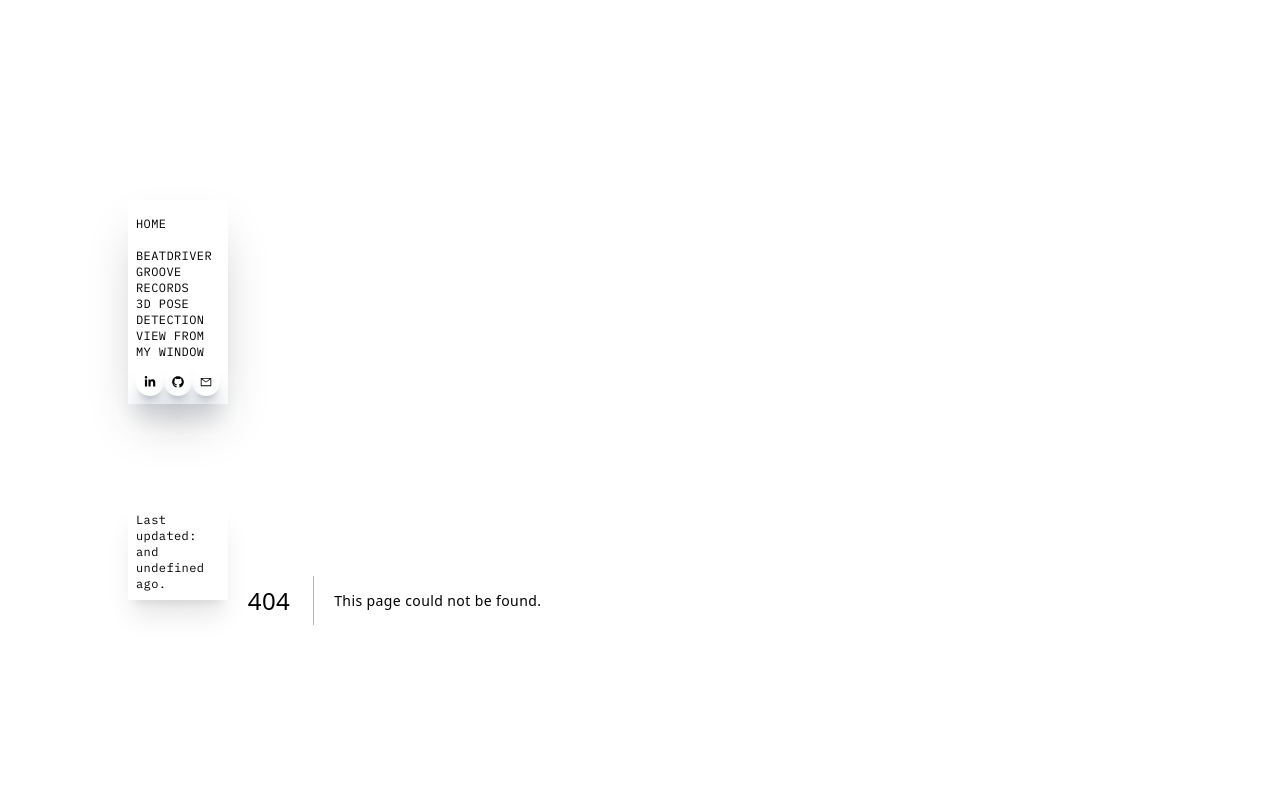
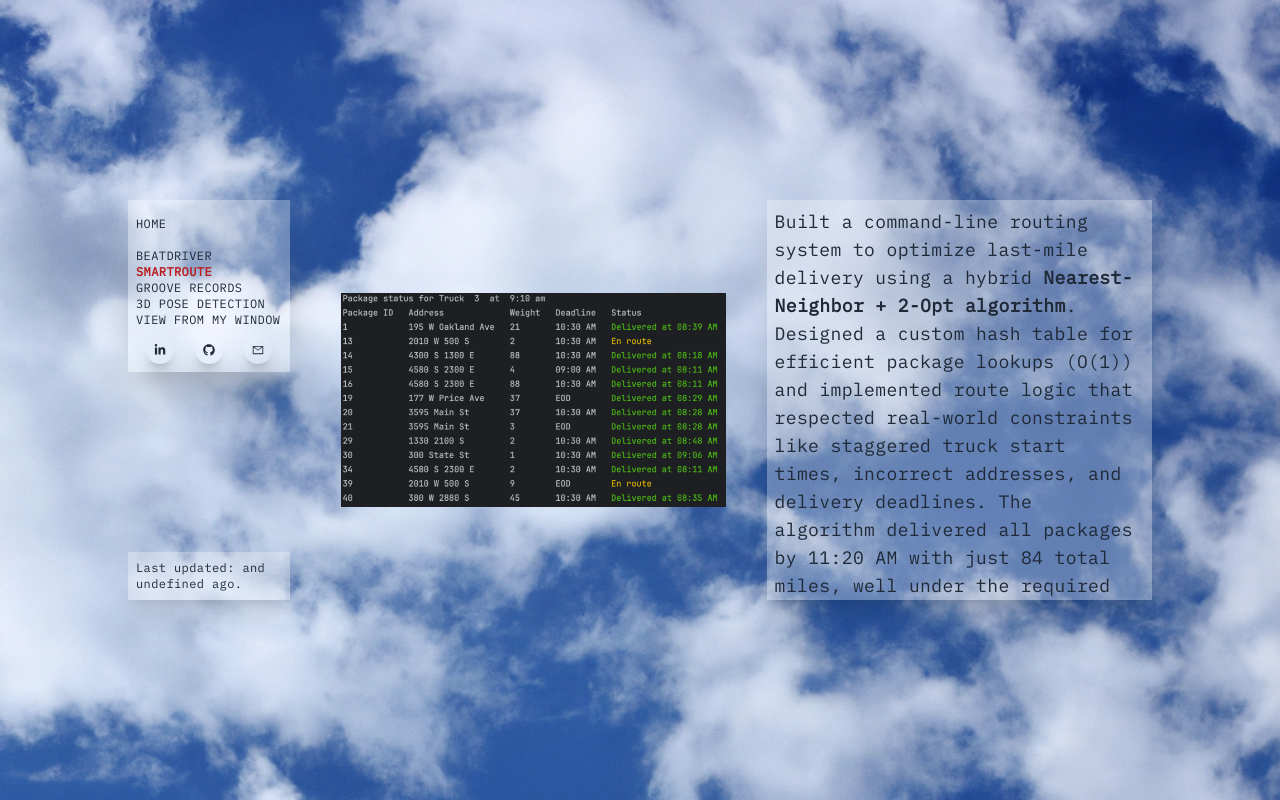
Before and after one commit to idakam/portfolio, a Next.js app: page /projects/routingdelivery in a window 1280 px wide. Before the commit this address had no page. Built offline with nearby package versions, Linux system fonts and the light colour scheme.

Commit message:
routing add

```diff
--- a/src/components/Navbar.jsx
+++ b/src/components/Navbar.jsx
@@ -19,6 +19,7 @@ const Navbar = () => {
   const listOfLinks = [
     // ["About", "/about"],
     ["BeatDriver", "/projects/beatdriver"],
+    ["SmartRoute", "/projects/routingdelivery"],
     ["Groove Records", "/projects/grooverecords"],
     ["3D Pose Detection", "/projects/posedetection"],
     ["View From My Window", "/projects/viewfrommywindow"],
--- a/src/pages/index.jsx
+++ b/src/pages/index.jsx
@@ -22,12 +22,8 @@ export default function Home() {
         projectImg={head}
         p1={
           <p className="">
-            Ida Kamali is a full-stack software engineer and artist with a
-            passion for creating immersive and visually engaging applications.
-            They are in pursuit of experiences centered around music, web
-            design, community engagement, and computational experimentation. Ida
-            is currently working for NeighborShare as a Software Engineer and
-            are open to work. Full cv available upon request.
+            Ida Kamali is a web developer and designer with a passion for creating immersive, accessible, and visually engaging applications. They are driven by a curiosity for computational experimentation and a desire to build tools that streamline workflows, increase engagement, and make everyday experiences easier. Ida is currently open to work. Full CV available upon request.
+
             <br></br>
             <br></br>
             When not coding, they are baking bread, surfing wikipedia or
--- /dev/null
+++ b/src/pages/projects/routingdelivery.jsx
@@ -0,0 +1,25 @@
+import React from "react";
+import Image from "next/image";
+import Link from "next/link";
+import Project from "../../components/Project";
+import projectImg from "../../../public/assets/projects/routingdelivery.png";
+
+const PoseDetection = () => {
+  return (
+    <Project
+      type="Projects"
+      title="SmartRoute"
+      projectImg={projectImg}
+      p1={
+        <p>
+        Built a command-line routing system to optimize last-mile delivery using a hybrid  <span className="font-bold">Nearest-Neighbor + 2-Opt algorithm</span>. Designed a custom hash table for efficient package lookups (O(1)) and implemented route logic that respected real-world constraints like staggered truck start times, incorrect addresses, and delivery deadlines. The algorithm delivered all packages by 11:20 AM with just 84 total miles, well under the required 140-mile threshold.
+        <span className="font-bold"> Tools & Technologies:  </span> Python, Custom Data Structures, Hash Tables, Algorithm Design, CLI, Object-Oriented Programming
+
+      </p>
+      }
+      github="https://github.com/idakam/interactiveRoom"
+    />
+  );
+};
+
+export default PoseDetection;
```
Also changed, not shown: public/assets/projects/routingdelivery.png (added), src/pages/projects/posedetection.jsx (indentation only).
